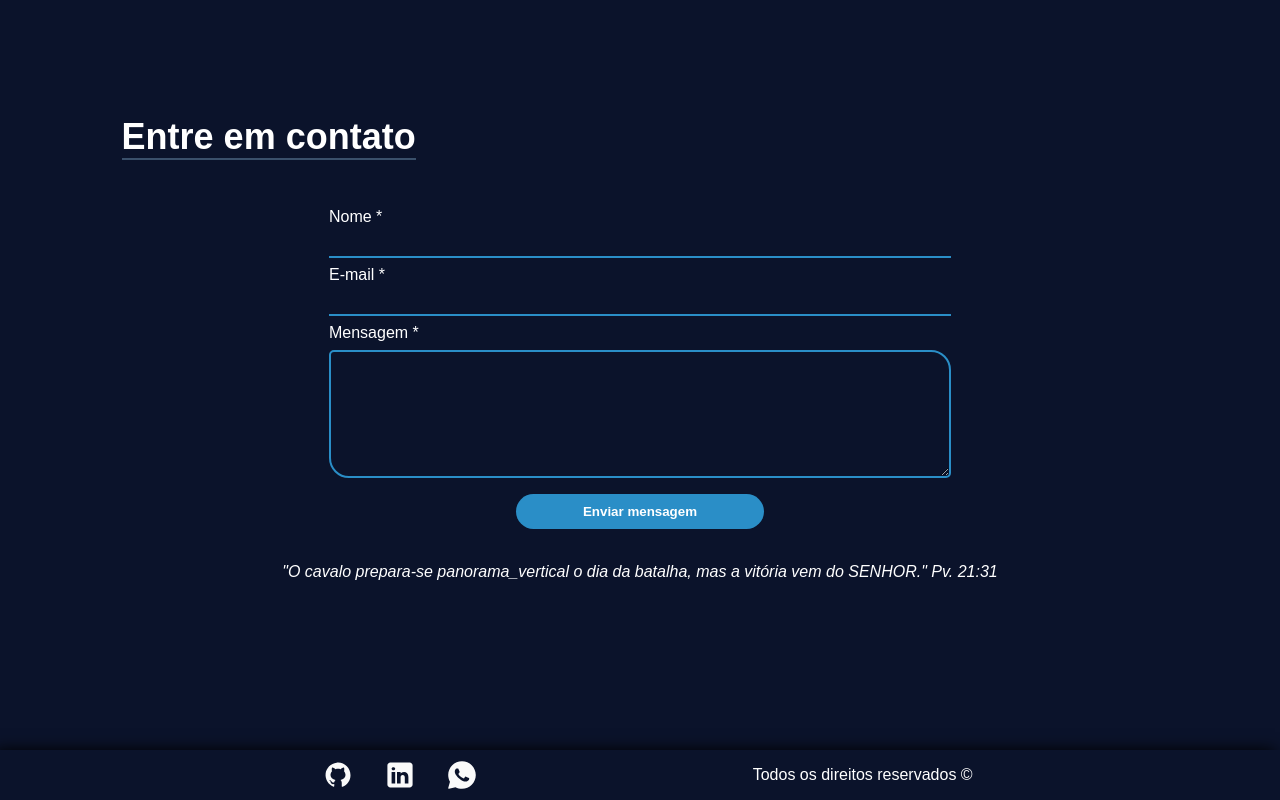
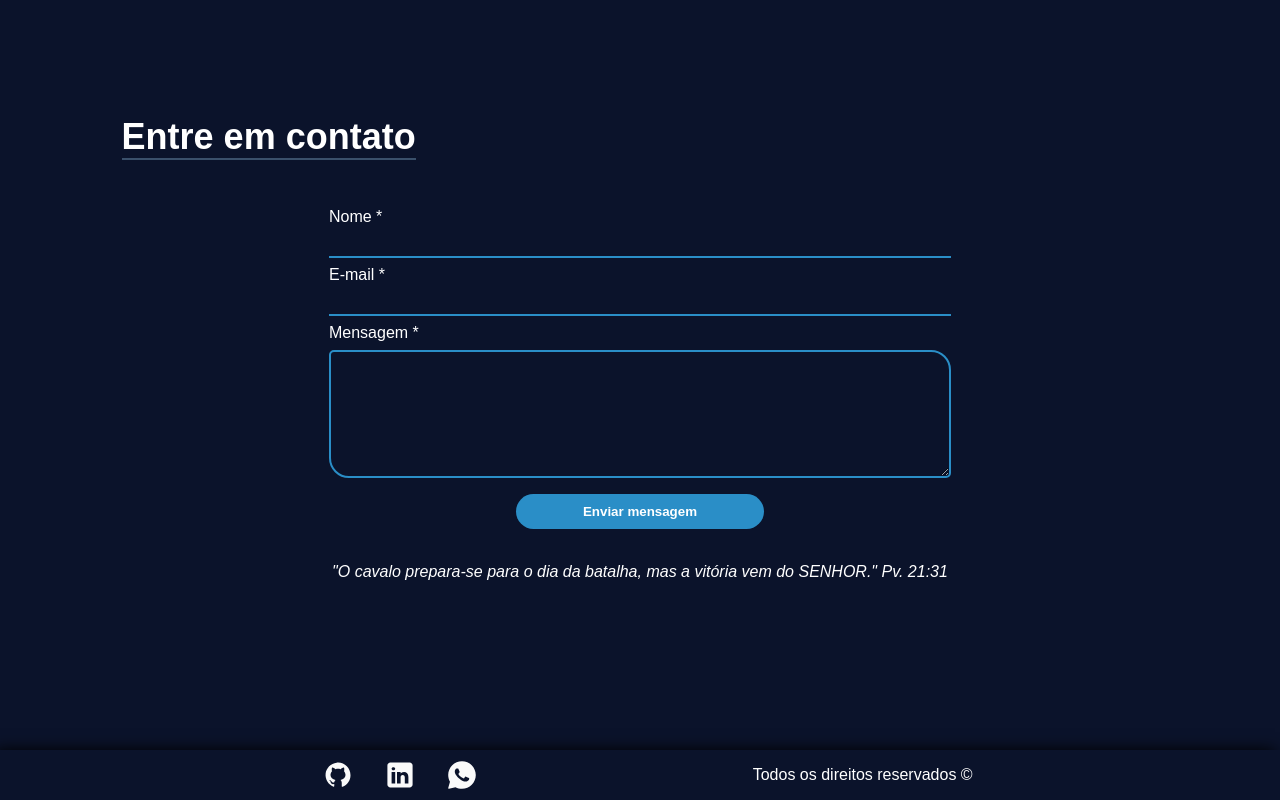
Before and after one commit to destrella66/portfolio, an Angular app: page / in a window 1280 px wide. Shown: the part 3381-4181 px from the top of the page. Built offline with nearby package versions, Linux system fonts and the light colour scheme.

Commit message:
Corrige o versículo

```diff
--- a/src/app/pages/contact/contact.component.html
+++ b/src/app/pages/contact/contact.component.html
@@ -21,7 +21,7 @@
       </form>
     </div>
     <div class="thanks-box">
-      <i>"O cavalo prepara-se panorama_vertical o dia da batalha, mas a vitória vem do SENHOR." </i>
+      <i>"O cavalo prepara-se para o dia da batalha, mas a vitória vem do SENHOR." </i>
       <i>Pv. 21:31</i>
     </div>
   </main>
```
